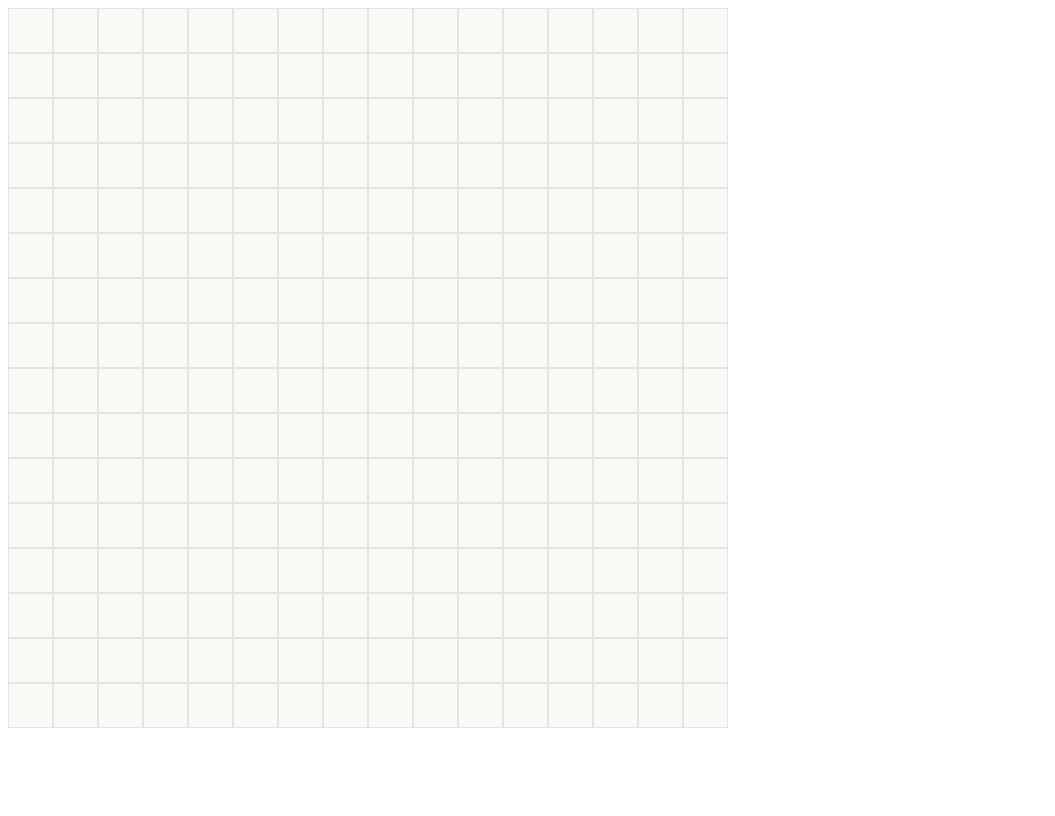
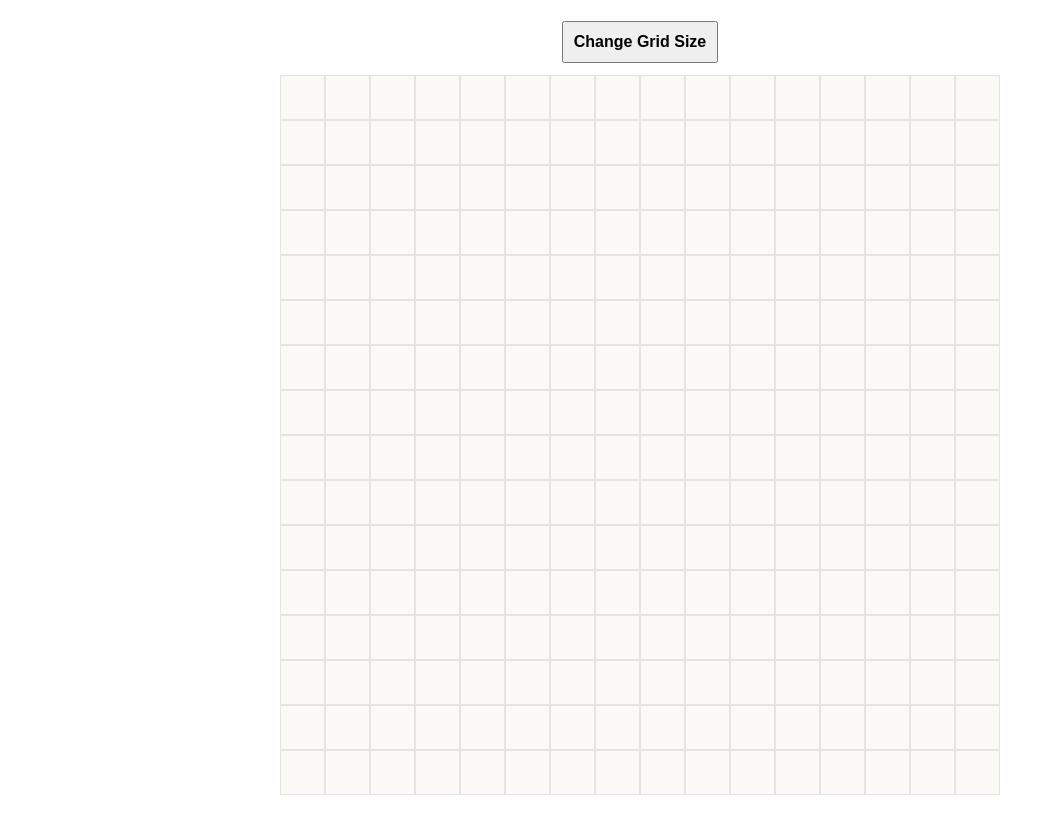
Before and after one commit to hasangawr/drawing-pad, a plain HTML site: page index.html in a window 1280 px wide. Shown: the whole page, without its empty margins (0-1055 px from the left). Drawn offline with Linux system fonts and the light colour scheme.

Commit message:
Implement change grid size function

```diff
--- a/index.html
+++ b/index.html
@@ -9,6 +9,13 @@
     <script src="index.js" defer></script>
 </head>
 <body>
-    <div class="container"></div>
+    <div class="container">
+        <div class="controls">
+            <button class="btn">Change Grid Size</button>
+        </div>
+        <div class="views">
+            <div class="outer"></div>
+        </div>
+    </div>
 </body>
 </html>
--- a/index.js
+++ b/index.js
@@ -1,11 +1,14 @@
-const container = document.querySelector('.container');
+const outerDiv = document.querySelector('.outer');
+const button = document.querySelector('.btn');
 
-const createDrawingPad = function (size = 16, outerDiv = container, outerDivSize = 720) {
+const createDrawingPad = function (size = 16) {
+
+    outerDiv.replaceChildren();
 
     for (let index = 0; index < size; index++) {
 
         const rowDiv = document.createElement('div');
-        container.appendChild(rowDiv);
+        outerDiv.appendChild(rowDiv);
 
         rowDiv.style.setProperty('flex', '1 1 auto');
         rowDiv.style.setProperty('display', 'flex');
@@ -27,11 +30,20 @@ const createDrawingPad = function (size = 16, outerDiv = container, outerDivSize
 
 const main = function () {
 
-    container.style.setProperty('display', 'flex');
-    container.style.setProperty('flex-direction', 'column');
+    outerDiv.style.setProperty('display', 'flex');
+    outerDiv.style.setProperty('flex', '0 0 auto');
+    outerDiv.style.setProperty('flex-direction', 'column');
 
     createDrawingPad();
 
+    button.addEventListener('click', () => {
+        const gridSize = Number(prompt('Enter no. of squares per a side: '));
+        if(gridSize > 0 && gridSize < 101) {
+            createDrawingPad(gridSize);
+        } else {
+            alert('Grid size should be greater than 0 & not more than 100!');
+        }
+    });
 }
 
 main();
--- a/style.css
+++ b/style.css
@@ -1,4 +1,24 @@
 .container {
+    width: 100%;
+    height: 100vh;
+    display: flex;
+    flex-direction: column;
+    justify-content: space-evenly;
+}
+
+.controls, .views{
+    width: 100%;
+    display: flex;
+    justify-content: center;
+}
+
+.btn {
+    padding: 10px;
+    font-size: medium;
+    font-weight: 700;
+}
+
+.outer {
     width: 720px;
     height: 720px;
     background-color: #FAF9F6;
```
